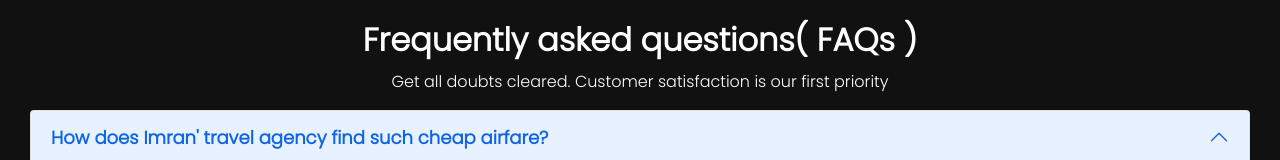
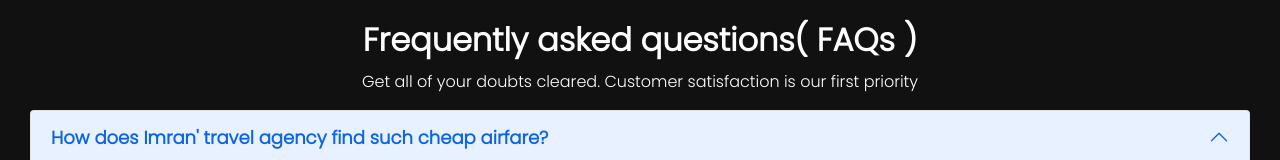
Before and after one commit to ImranWahidCoder/travel-agency, a plain HTML site: page index.html in a window 1280 px wide. Shown: the part 8742-8902 px from the top of the page. Drawn offline with nearby package versions, Linux system fonts and the light colour scheme.

Commit message:
Minor changes in the html file

```diff
--- a/index.html
+++ b/index.html
@@ -452,7 +452,7 @@
         <div class="content">
             <h2 class="titleText">Frequently asked questions( FAQs )</h2>
             <p class="text">
-                Get all doubts cleared. Customer satisfaction is our first priority
+                Get all of your doubts cleared. Customer satisfaction is our first priority
             </p>
         </div>
         <div class="faq">
```
